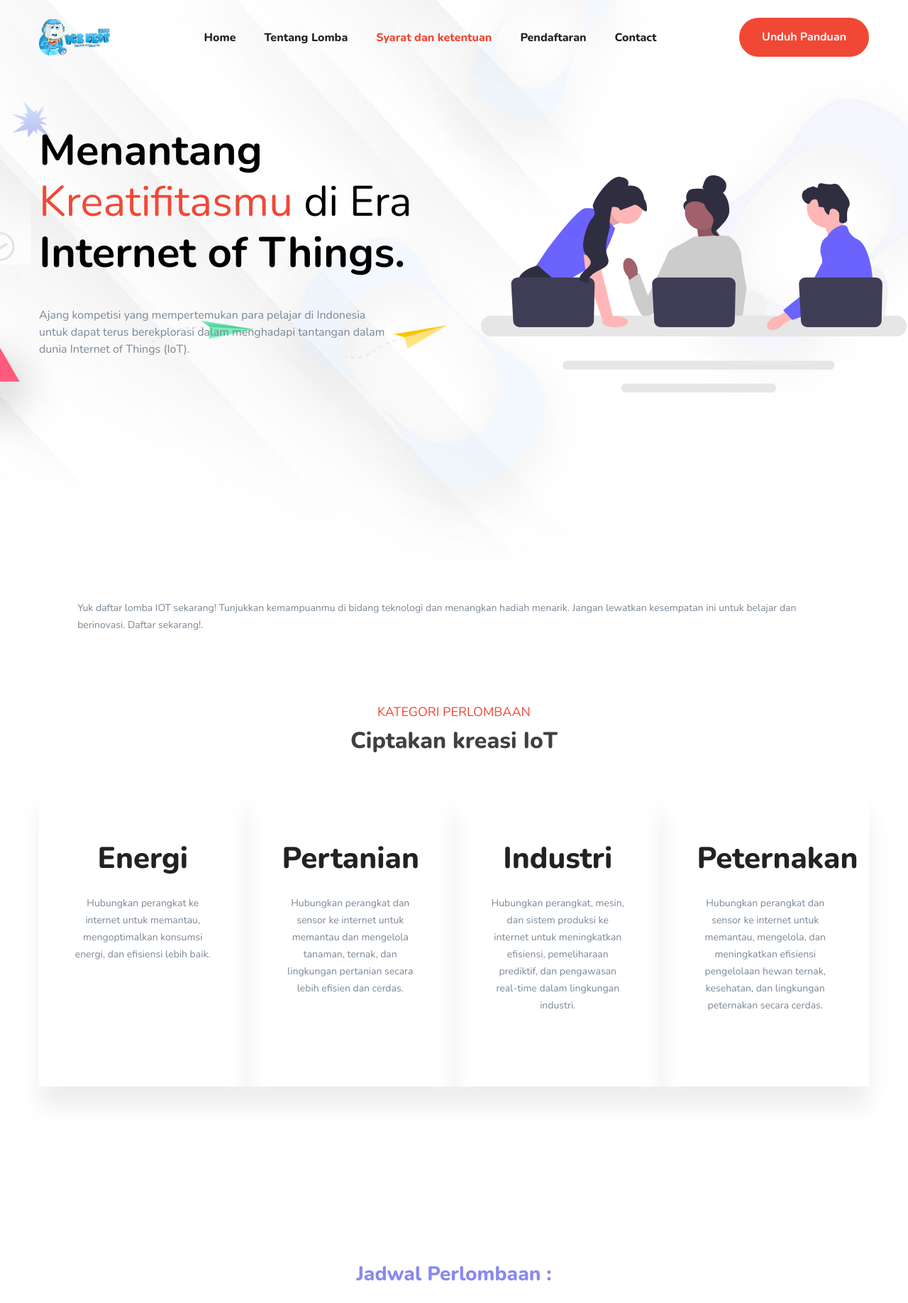
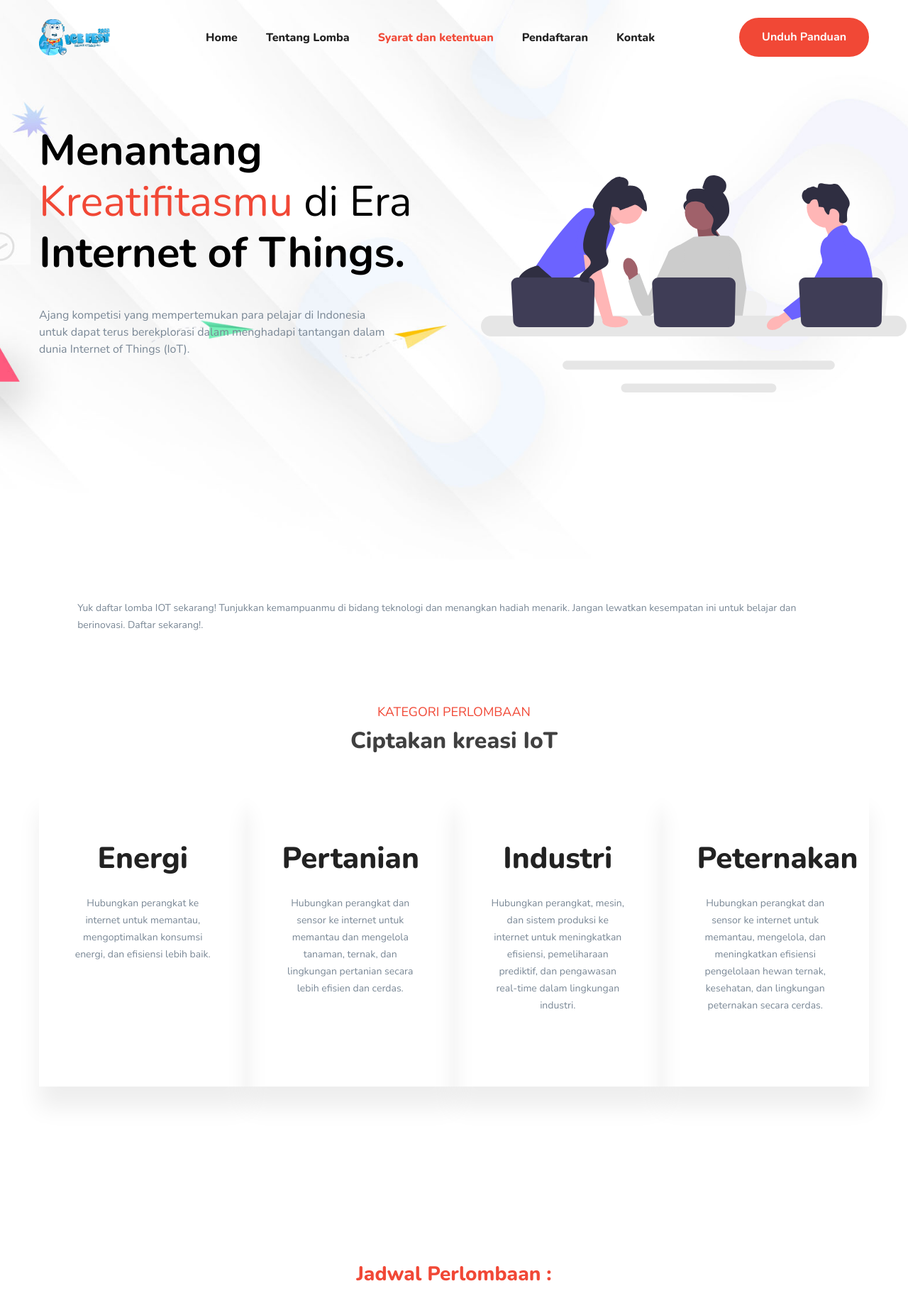
Before and after one commit to lorenzadam/lombaiot-ipb, a plain HTML site: page index.html in a window 1280 px wide. Shown: the top 1836 px of the page at 71% size. Drawn offline with nearby package versions, Linux system fonts and the light colour scheme; files whose address does not match are found by name.

Commit message:
Mengubah judul kontak dan css warna pada jadwal

```diff
--- a/index.html
+++ b/index.html
@@ -111,7 +111,7 @@
                                         <a href="index.html/#blog">Pendaftaran</a>
                                     </li>
                                     <li class="nav-item">
-                                        <a href="index.html/#contact">Contact</a>
+                                        <a href="index.html/#contact">Kontak</a>
                                     </li>
                                 </ul>
                             </div> <!-- navbar collapse -->
@@ -253,7 +253,7 @@
                 <div class="timeline">
                   <div class="row">
                     <div class="col-md-12">
-                      <h3 class="text-center" style="color: rgb(137, 137, 240);">Jadwal Perlombaan :</h3>
+                      <h3 class="text-center" style="color: #f14836">Jadwal Perlombaan :</h3>
                     </div>
                   </div>
                 </br>
```
